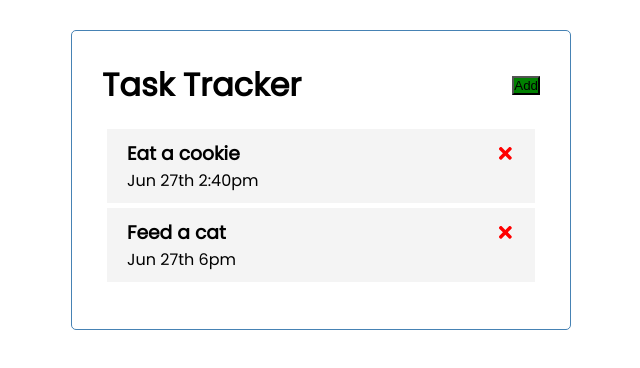
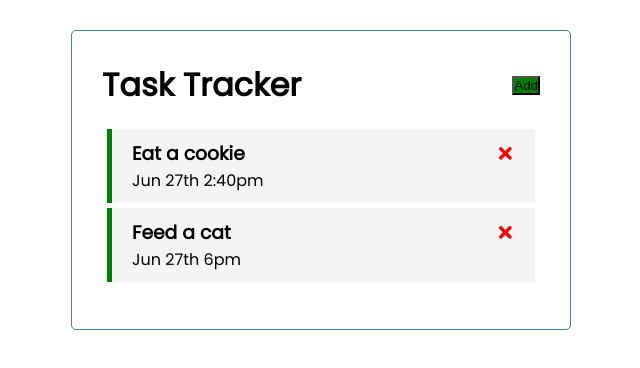
Before and after one commit to czwartaoslpoj/task_app_with_react, a React (Create React App) app: page / in a window 1280 px wide. Shown: the top 368 px of the page, without its empty margins (319-959 px from the left). Built offline with nearby package versions, Linux system fonts and the light colour scheme.

Commit message:
Add changing reminder

```diff
--- a/src/App.js
+++ b/src/App.js
@@ -22,10 +22,19 @@
   const deleteTask = (id) => {
     setTasks(tasks.filter((task)=> task.id !== id))
   }
+
+  const toggleReminder = (id) => {
+    setTasks(
+      tasks.map((task) =>
+        task.id === id ? {...task, reminder:
+          !task.reminder} : task)
+    )
+  }
+
   return (
      <div className="container">
       <Header title="Task Tracker"/>
-      <Tasks tasks= {tasks} onDelete= {deleteTask}/>
+      {tasks.length >0 ? <Tasks tasks= {tasks} onDelete= {deleteTask} onToggle={toggleReminder} /> : 'No Tasks to Show'}
     </div>
   );
 }
--- a/src/components/Task.js
+++ b/src/components/Task.js
@@ -1,8 +1,8 @@
 import { FaTimes } from 'react-icons/fa'
 
-const Task = ({ task, onDelete }) => {
+const Task = ({ task, onDelete, onToggle }) => {
     return (
-        <div className='task'>
+        <div className={`task ${task.reminder ? 'reminder': ''}`} onDoubleClick={() => onToggle(task.id)}>
             <h3>{task.text} <FaTimes
             style={{ color:'red', cursor: 'pointer'}}
             onClick={()=> onDelete(task.id)} /> </h3>
--- a/src/components/Tasks.js
+++ b/src/components/Tasks.js
@@ -1,10 +1,10 @@
 import Task from "./Task"
 
-const Tasks = ({ tasks, onDelete }) => {
+const Tasks = ({ tasks, onDelete, onToggle }) => {
     return (
         <div>
         {tasks.map((task) => (
-        <Task key={task.id} task={task} onDelete={onDelete} />
+        <Task key={task.id} task={task} onDelete={onDelete} onToggle={onToggle} />
         ))}
         </div>
     )
```
